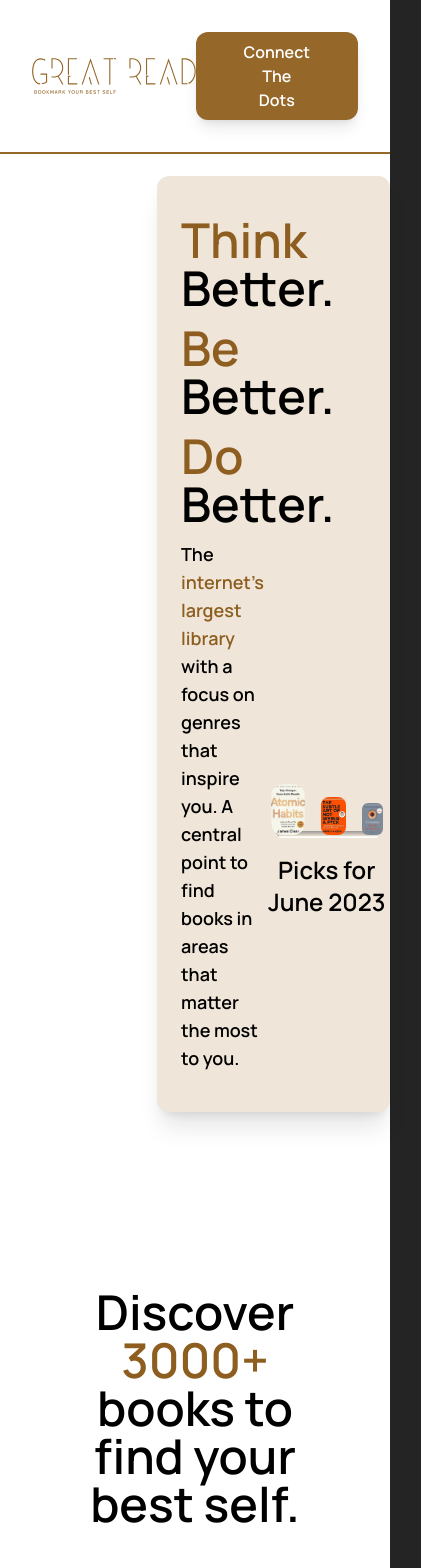
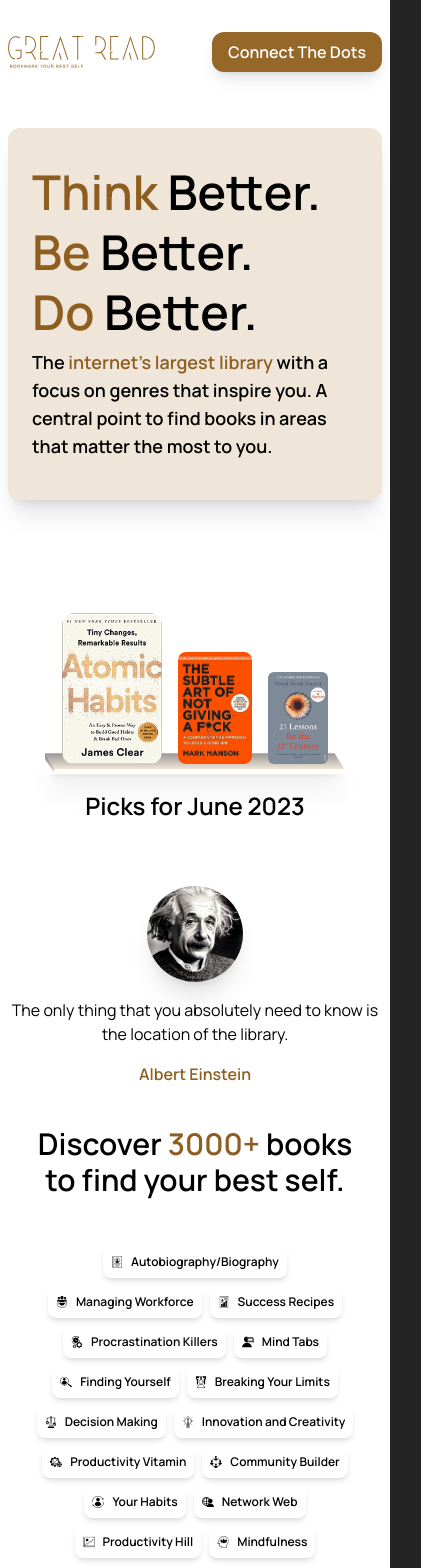
Before and after one commit to maiznadeem/great-read, a React (Vite) app in the folder client/: page / in a window 390 px wide. Shown: the top 1568 px of the page, 421 px wide, since content can reach past the window. Built offline with nearby package versions, Linux system fonts and the light colour scheme.

Commit message:
Responsive Design Complete

```diff
--- a/client/index.html
+++ b/client/index.html
@@ -7,7 +7,7 @@
         <link rel="preconnect" href="https://fonts.googleapis.com">
         <link rel="preconnect" href="https://fonts.gstatic.com" crossorigin>
         <link href="https://fonts.googleapis.com/css2?family=Manrope:wght@200;300;400;500;600&display=swap" rel="stylesheet">
-        <title>GreatRead</title>
+        <title>Great Read</title>
     </head>
     <body>
         <div id="root"></div>
--- a/client/src/components/Banner.jsx
+++ b/client/src/components/Banner.jsx
@@ -7,20 +7,30 @@ import readerQuotes from '../utils/readerQuotes';
 
 const Banner = () => {
     const [currentQuoteIndex, setCurrentQuoteIndex] = useState(0);
-    const [fadeIn, setFadeIn] = useState(false);
+    const [fadeIn, setFadeIn] = useState(true);
+    const [screenWidth, setScreenWidth] = useState(window.innerWidth);
+
+    const handleResize = () => {
+        setScreenWidth(window.innerWidth);
+    };
+
 
     useEffect(() => {
+
+        window.addEventListener('resize', handleResize);
+
         const quoteRotationInterval = setInterval(() => {
-            setCurrentQuoteIndex((prevIndex) =>
-                prevIndex === readerQuotes.length - 1 ? 0 : prevIndex + 1
-            );
-            setFadeIn(true);
+            setFadeIn(false);
             setTimeout(() => {
-                setFadeIn(false);
-            }, 9500);
+                setCurrentQuoteIndex((prevIndex) =>
+                    prevIndex === readerQuotes.length - 1 ? 0 : prevIndex + 1
+                );
+                setFadeIn(true);
+            }, 500);
         }, 10000);
 
         return () => {
+            window.removeEventListener('resize', handleResize);
             clearInterval(quoteRotationInterval);
         };
     }, []);
@@ -28,8 +38,8 @@ const Banner = () => {
     const currentQuote = readerQuotes[currentQuoteIndex];
 
     return (
-        <section className='flex gap-12 my-4 items-center'>
-            <div className={`w-1/4 transition-opacity duration-500 ${fadeIn ? 'opacity-100' : 'opacity-0'}`}>
+        <section className='flex gap-12 my-4 items-center flex-col-reverse lg:flex-row'>
+            <div className={`md:w-[600px] lg:w-1/4 transition-opacity duration-500 ${fadeIn ? 'opacity-100' : 'opacity-0'}`}>
                 <div className='flex flex-col items-center justify-center'>
                     <div className='rounded'>
                         <img
@@ -47,11 +57,12 @@ const Banner = () => {
                 </div>
             </div>
 
-            <div className='w-3/4'>
+            {screenWidth > 768 && (
+            <div className='lg:w-3/4'>
                 <div className='bg-[#EFE5D8] rounded-xl shadow-xl px-6 py-10 relative'>
-                    <div className='flex items-center justify-between gap-8 h-full'>
-                        <div className='flex flex-col gap-3 items-start justify-center w-[40%]'>
-                            <p className='manrope-semibold text-5xl text-black'>
+                    <div className='flex flex-col md:flex-row items-center justify-between gap-8 h-full'>
+                        <div className='flex flex-col gap-3 items-start justify-center w-full md:w-[40%]'>
+                            <p className='manrope-semibold sm:text-5xl text-black'>
                                 <span className='text-primaryDark'>Think</span> Better.
                             </p>
                             <p className='manrope-semibold text-5xl text-black'>
@@ -65,7 +76,7 @@ const Banner = () => {
                             </p>
                         </div>
 
-                        <div className='flex flex-col gap-3 items-center justify-center w-[60%]'>
+                        <div className='flex flex-col gap-3 items-center justify-center w-full md:w-[60%]'>
                             <div className='absolute top-[70%]'>
                                 <div className='w-[80%] mx-auto relative xl:w-[500px]'>
                                     <img className='shadow-xl' src={shelf} alt='Shelf' />
@@ -83,6 +94,45 @@ const Banner = () => {
                     </div>
                 </div>
             </div>
+            )}
+            {screenWidth <= 768 && (
+            <div className='lg:w-3/4'>
+                <div className='bg-[#EFE5D8] rounded-xl shadow-xl px-6 py-10 relative'>
+                    <div className='flex flex-col md:flex-row items-center justify-between gap-8 h-full'>
+                        <div className='flex flex-col gap-3 items-start justify-center w-full md:w-[40%]'>
+                            <p className='manrope-semibold text-5xl text-black'>
+                                <span className='text-primaryDark'>Think</span> Better.
+                            </p>
+                            <p className='manrope-semibold text-5xl text-black'>
+                                <span className='text-primaryDark'>Be</span> Better.
+                            </p>
+                            <p className='manrope-semibold text-5xl text-black'>
+                                <span className='text-primaryDark'>Do</span> Better.
+                            </p>
+                            <p className='manrope-semibold text-lg text-black'>
+                                The <span className='text-primaryDark'>internet's largest library</span> with a focus on genres that inspire you. A central point to find books in areas that matter the most to you.
+                            </p>
+                        </div>
+                    </div>
+                </div>
+                <div className='flex flex-col gap-3 items-center justify-center w-full md:w-[60%]'>
+                            <div className='mt-[30vh]'>
+                                <div className='w-[80%] mx-auto relative xl:w-[500px]'>
+                                    <img className='shadow-xl' src={shelf} alt='Shelf' />
+                                    <div className='absolute bottom-1/2 flex items-end justify-center gap-4'>
+                                        <img src={shelf1} alt='Shelf' className='h-auto rounded-xl w-1/3' />
+                                        <img src={shelf2} alt='Shelf' className='h-auto rounded-lg w-1/4' />
+                                        <img src={shelf3} alt='Shelf' className='h-auto rounded-md w-1/5' />
+                                    </div>
+                                </div>
+                                <p className='manrope-semibold text-2xl py-4 text-center text-black'>
+                                    Picks for June 2023
+                                </p>
+                            </div>
+                        </div>
+            </div>
+            )}
+
         </section>
     );
 };
--- a/client/src/components/Book.jsx
+++ b/client/src/components/Book.jsx
@@ -30,7 +30,7 @@ const Book = ({ book }) => {
 
     return (
         <div className="rounded-lg p-4 flex flex-col border-2 border-gray-400 border-dashed overflow-visible relative">
-            <div className='flex flex-row gap-4'>
+            <div className='flex flex-row gap-4 flex-1'>
                 <img
                     src={book.image}
                     alt={book.title}
--- a/client/src/components/Books.jsx
+++ b/client/src/components/Books.jsx
@@ -64,20 +64,20 @@ const Books = () => {
     ]
 
     return (
-        <section className='my-24 mx-8'>
+        <section className='mx-4 sm:my-24 sm:mx-8'>
             <div>
-                <p className='manrope-semibold text-5xl text-black mt-44 text-center'>Discover <span className='text-primaryDark'>3000+</span> books to find your best self.</p>
-                <div className='flex flex-wrap justify-center my-14 gap-2'>
+                <p className='manrope-semibold py-6 sm:py0 text-3xl sm:text-5xl text-black lg:mt-44 text-center'>Discover <span className='text-primaryDark'>3000+</span> books to find your best self.</p>
+                <div className='flex flex-wrap justify-center my-6 sm:my-14 gap-2'>
                     {categoriesData.map((category) => (
                         <Category key={category.id} category={category} />
                     ))}
                 </div>
-                <div className='grid grid-cols-1 md:grid-cols-1 lg:grid-cols-2 xl:grid-cols-3 mt-32 ml-8 gap-x-12 gap-y-20'>
+                <div className='grid grid-cols-1 md:grid-cols-2 lg:grid-cols-2 xl:grid-cols-3 xl2:grid-cols-4 mt-32 ml-4 sm:ml-8 gap-x-12 gap-y-20'>
                     {books.map((book) => (
                         <Book key={book.id} book={book} />
                     ))}
                 </div>
-                <div className='my-12 flex flex-col items-center justify-center'>
+                <div className='my-12 flex flex-col items-center justify-center scale-65 sm:scale-100'>
                 <DefaultPagination
                     currentPage={1}
                     limit={10}
--- a/client/src/components/Category.jsx
+++ b/client/src/components/Category.jsx
@@ -8,8 +8,8 @@ const Category = ({ category }) => {
     };
 
     const containerClasses = `bg-${isActive ? 'primary' : 'white'} rounded-lg shadow-md p-2 flex items-center justify-between hover:cursor-pointer transition-all duration-300 ease-in-out`;
-    const textClasses = `text-${isActive ? 'white' : 'black'} manrope-semibold text-md`;
-    const imageClasses = `w-4 h-4 filter ${isActive ? 'invert' : 'none'}`;
+    const textClasses = `text-${isActive ? 'white' : 'black'} manrope-semibold text-xs sm:text-md`;
+    const imageClasses = `h-3 w-3 sm:w-4 sm:h-4 filter ${isActive ? 'invert' : 'none'}`;
 
     return (
         <div
--- a/client/src/components/Footer.jsx
+++ b/client/src/components/Footer.jsx
@@ -9,7 +9,7 @@ const Footer = () => {
                 <img
                     src={Logo}
                     alt="Logo"
-                    className="mx-auto h-16 w-auto mb-4"
+                    className="mx-auto h-8 md:h-16 w-auto mb-4"
                 />
                 <p className="manrope-regular text-xs text-[#A6A6A6]">Copyright @2023. All rights reserved.</p>
             </div>
--- a/client/src/components/Header.jsx
+++ b/client/src/components/Header.jsx
@@ -30,8 +30,8 @@ const Header = () => {
     return (
         <header
             className={`fixed top-0 left-0 w-full bg-backgroundPrimary ${
-                isScrolled ? 'px-8 py-4 shadow-md' : 'py-8 px-8'
-            } transition-all duration-300 ease-in-out z-10 border-b-2 border-primary`}
+                isScrolled ? 'px-2 sm:px-8 py-4 shadow-md border-b-2 border-primary' : 'header-container py-8 px-2 sm:px-8'
+            } transition-all duration-300 ease-in-out z-10`}
         >
             <div className="flex justify-between items-center">
                 <Link to='/' className="text-white font-bold text-lg">
@@ -39,11 +39,11 @@ const Header = () => {
                         src={Logo}
                         alt="Logo"
                         className={`transition-all duration-300 transform ${
-                            isScrolled ? 'h-10 max-h-96' : 'h-20 max-h-96'
+                            isScrolled ? 'h-6 sm:h-10 max-h-96' : 'h-8 sm:h-20 max-h-96'
                         }`}
                     />
                 </Link>
-                <button className="manrope-semibold bg-primary text-white py-2 px-12 rounded-xl shadow-lg hover:bg-primaryDark">
+                <button className="manrope-semibold bg-primary text-white py-2 px-4 sm:px-12 rounded-xl shadow-lg hover:bg-primaryDark">
                     <NavLink to={buttonLink}>{buttonText}</NavLink>
                 </button>
             </div>
--- a/client/src/pages/ConnectDots.jsx
+++ b/client/src/pages/ConnectDots.jsx
@@ -27,7 +27,7 @@ const ConnectDots = () => {
     }, []);
 
     return (
-        <section className='mb-24 mt-44 mx-8'>
+        <section className='mt-40 sm:my-14 mx-2 sm:mx-8'>
             <div className='flex flex-col gap-8 items-center justify-center w-full'>
                 <div className='flex flex-col w-full'>
                     <div className='flex flex-col gap-4 max-w-[800px]'>
@@ -49,8 +49,7 @@ const ConnectDots = () => {
                             key={index}
                             className={`flex items-center justify-center min-w-[300px] min-h-[300px] p-4 border rounded-lg shadow-lg bg-[#EFE5D857] transition-opacity duration-500 ${isShuffling ? 'opacity-0' : 'opacity-100'}`}
                             style={{
-                                flex: '1 1 30%',
-                                maxWidth: '45%',
+                                maxWidth: '300px',
                             }}
                         >
                             <p className='manrope-regular text-lg text-center text-black'>"{quote}"</p>
--- a/client/src/pages/HomePage.jsx
+++ b/client/src/pages/HomePage.jsx
@@ -6,7 +6,7 @@ import Books from '../components/Books';
 const HomePage = () => {
 
     return (
-        <section className='py-4 pt-40 px-8'>
+        <section className='px-2 pt-28 sm:py-4 sm:px-8'>
             <Banner />
             <Books />
         </section>
--- a/client/src/utils/readerQuotes.js
+++ b/client/src/utils/readerQuotes.js
@@ -24,7 +24,7 @@ const readerQuotes = [
     },
     {
         author: 'Elon Musk',
-        quote: 'Sample Quote. Elon Musk is great.',
+        quote: 'Books showed me there were possibilities in life, that there were actually people like me living in a world I could not only aspire to but attain. Reading gave me hope. For me, it was the open door.',
         image: elon,
     },
     {
--- a/client/tailwind.config.js
+++ b/client/tailwind.config.js
@@ -12,6 +12,12 @@ export default {
                 secondary: '#623A06',
                 backgroundPrimary: '#ffffff',
             },
+            screens: {
+                'xl2': '1499px',
+            },
+            scale: {
+                '65': '0.65'
+            }
         },
     },
     plugins: [],
```
Also changed, not shown: client/src/index.css (+16 -0 lines).
